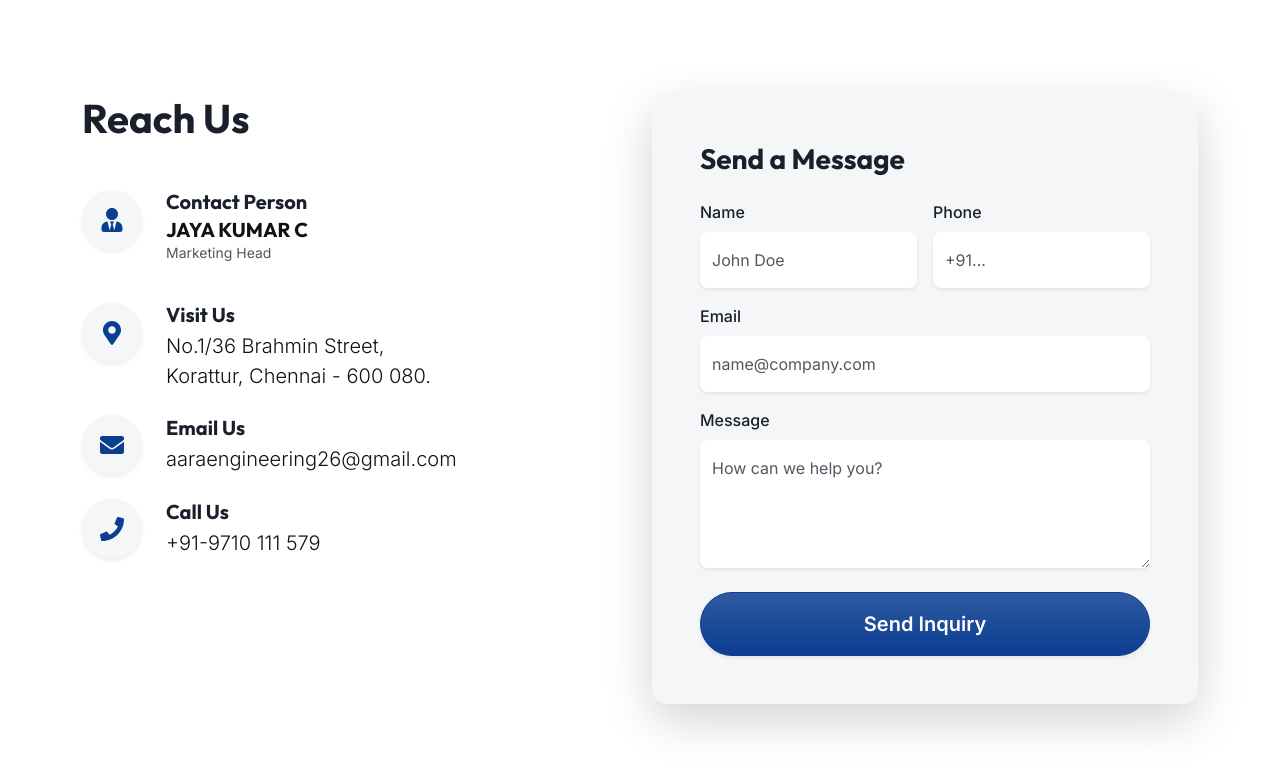
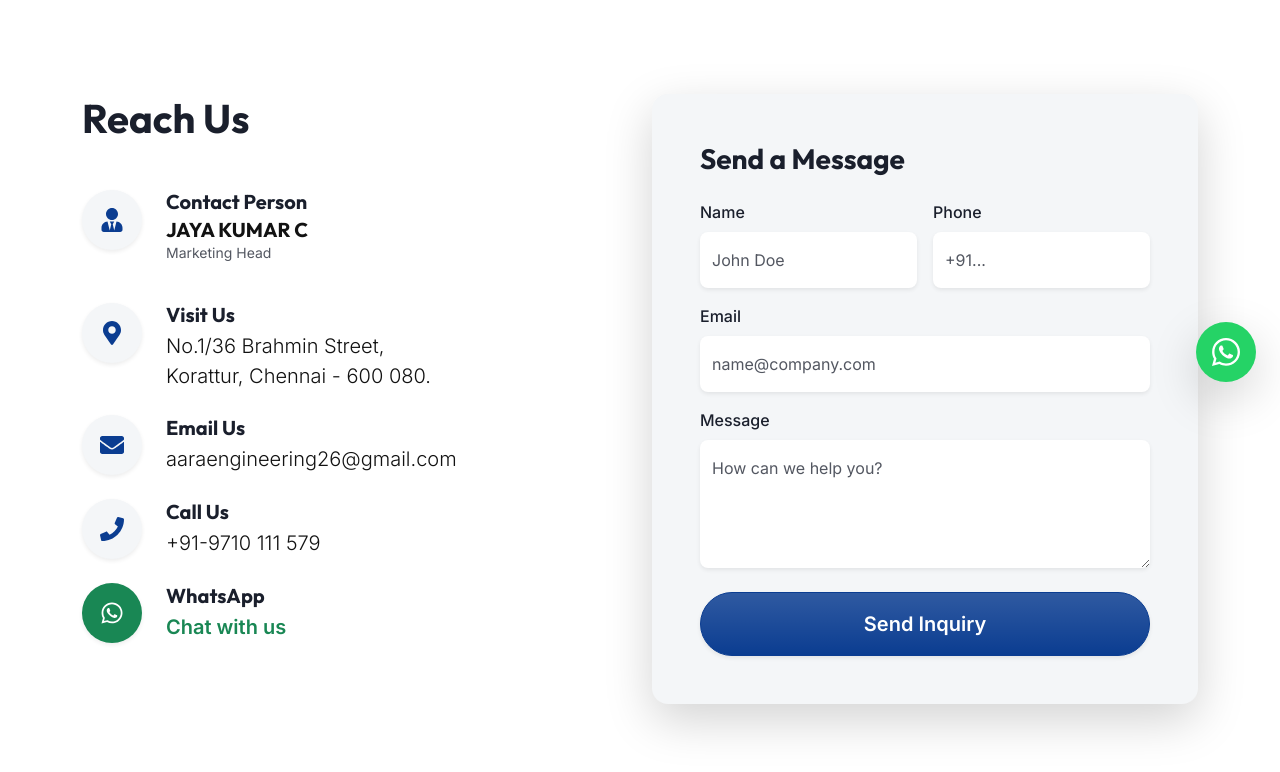
Before and after one commit to Prashanth-1411/Aara, a React (Vite) app: page /contact in a window 1280 px wide. Shown: the part 394-1166 px from the top of the page. Built offline with nearby package versions, Linux system fonts and the light colour scheme.

Commit message:
feat: add whatsapp integration (floating button and contact page option)

```diff
--- a/src/components/Layout.jsx
+++ b/src/components/Layout.jsx
@@ -2,6 +2,7 @@ import React from 'react';
 import AppNavbar from './AppNavbar';
 import Footer from './Footer';
 import WaveBackground from './WaveBackground';
+import WhatsAppButton from './WhatsAppButton';
 
 const Layout = ({ children }) => {
     return (
@@ -12,6 +13,7 @@ const Layout = ({ children }) => {
                 {children}
             </main>
             <Footer />
+            <WhatsAppButton />
         </div>
     );
 };
--- /dev/null
+++ b/src/components/WhatsAppButton.jsx
@@ -0,0 +1,57 @@
+import React from 'react';
+import { motion } from 'framer-motion';
+import { FaWhatsapp } from 'react-icons/fa';
+
+const WhatsAppButton = () => {
+  const phoneNumber = "919710111579";
+  const message = "Hi Aara Engineering, I'm interested in your services.";
+  const whatsappUrl = `https://wa.me/${phoneNumber}?text=${encodeURIComponent(message)}`;
+
+  return (
+    <motion.a
+      href={whatsappUrl}
+      target="_blank"
+      rel="noopener noreferrer"
+      initial={{ scale: 0, opacity: 0 }}
+      animate={{ scale: 1, opacity: 1 }}
+      whileHover={{ scale: 1.1 }}
+      whileTap={{ scale: 0.9 }}
+      className="position-fixed bottom-0 end-0 m-4 z-3 d-flex align-items-center justify-content-center shadow-lg"
+      style={{
+        width: '60px',
+        height: '60px',
+        backgroundColor: '#25D366',
+        color: '#fff',
+        borderRadius: '50%',
+        textDecoration: 'none',
+        fontSize: '2rem',
+        boxShadow: '0 4px 15px rgba(37, 211, 102, 0.4)'
+      }}
+      aria-label="Chat on WhatsApp"
+    >
+      <FaWhatsapp />
+      <span className="position-absolute w-100 h-100 rounded-circle"
+        style={{
+          border: '2px solid #25D366',
+          animation: 'pulse-whatsapp 2s infinite'
+        }}
+      ></span>
+      <style>
+        {`
+          @keyframes pulse-whatsapp {
+            0% {
+              transform: scale(1);
+              opacity: 1;
+            }
+            100% {
+              transform: scale(1.5);
+              opacity: 0;
+            }
+          }
+        `}
+      </style>
+    </motion.a>
+  );
+};
+
+export default WhatsAppButton;
--- a/src/pages/Contact.jsx
+++ b/src/pages/Contact.jsx
@@ -1,7 +1,7 @@
 import React, { useState } from 'react';
 import { Container, Row, Col, Form, Button, Alert, Spinner } from 'react-bootstrap';
 import { motion } from 'framer-motion';
-import { FaUserTie, FaMapMarkerAlt, FaEnvelope, FaPhone, FaCheckCircle } from 'react-icons/fa';
+import { FaUserTie, FaMapMarkerAlt, FaEnvelope, FaPhone, FaCheckCircle, FaWhatsapp } from 'react-icons/fa';
 
 const Contact = () => {
     const [formData, setFormData] = useState({
@@ -172,6 +172,24 @@ const Contact = () => {
                                             <p className="text-dark lead mb-0">+91-9710 111 579</p>
                                         </div>
                                     </div>
+
+                                    {/* WhatsApp */}
+                                    <div className="d-flex align-items-center gap-4 group">
+                                        <div className="bg-success text-white rounded-circle p-3 d-flex align-items-center justify-content-center shadow-sm" style={{ width: '60px', height: '60px', fontSize: '1.5rem' }}>
+                                            <FaWhatsapp />
+                                        </div>
+                                        <div>
+                                            <h3 className="h5 fw-bold text-secondary mb-1">WhatsApp</h3>
+                                            <a
+                                                href="https://wa.me/919710111579"
+                                                target="_blank"
+                                                rel="noopener noreferrer"
+                                                className="text-success lead mb-0 text-decoration-none fw-bold"
+                                            >
+                                                Chat with us
+                                            </a>
+                                        </div>
+                                    </div>
                                 </div>
                             </motion.div>
                         </Col>
```
